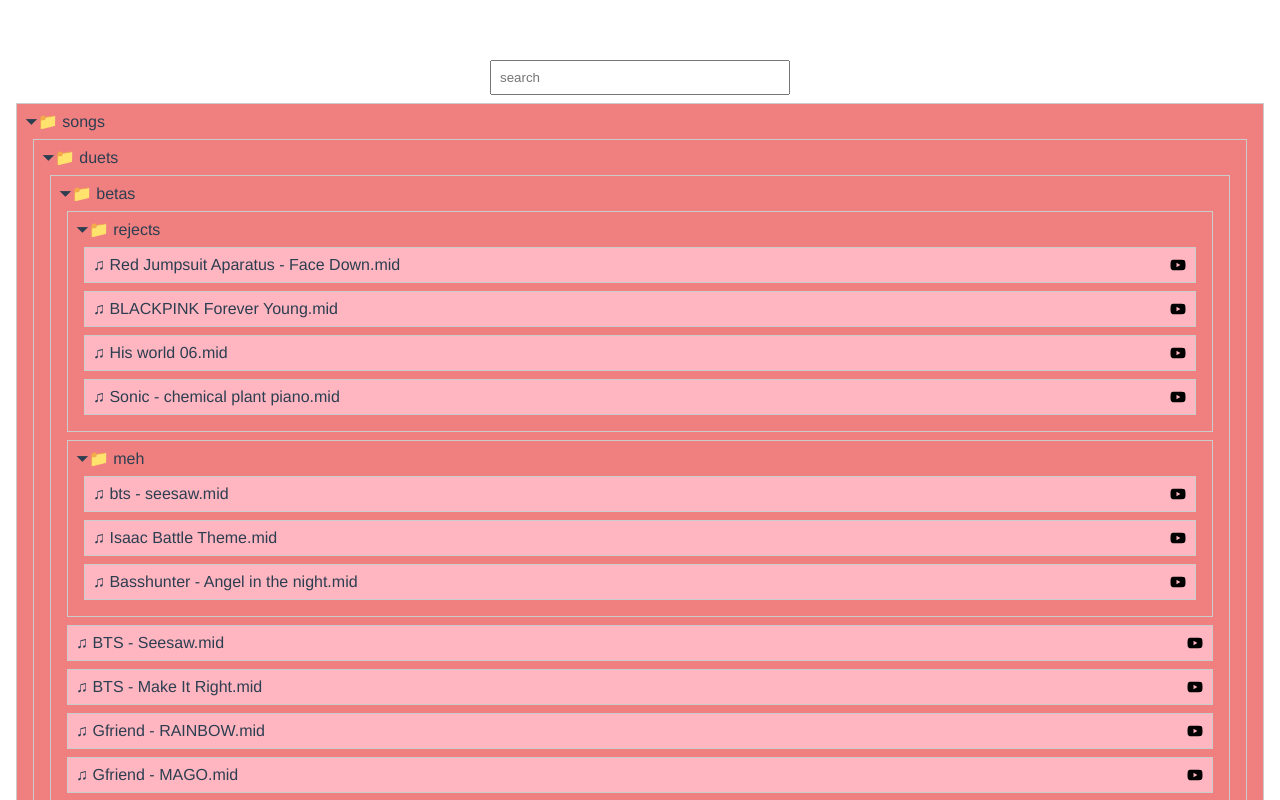
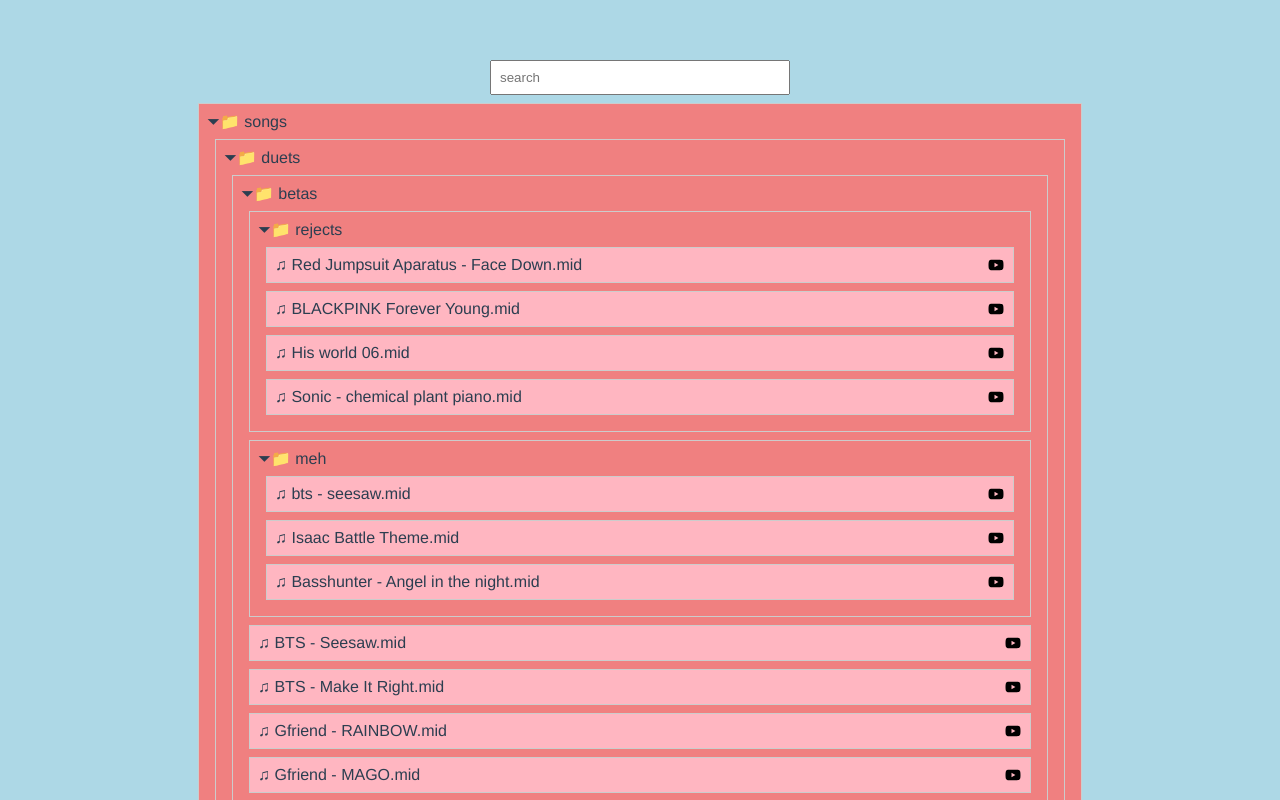
Before and after one commit to pink-papaya/the-papayas, a Vue app: page / in a window 1280 px wide. Shown: the top 800 px of the page. Built offline with nearby package versions, Linux system fonts and the light colour scheme.

Commit message:
feat: Limit file tree width and add a background color

```diff
--- a/src/App.vue
+++ b/src/App.vue
@@ -9,6 +9,11 @@
 </script>
 
 <style>
+body {
+  margin: 0;
+  background: lightblue;
+}
+
 #app {
   font-family: Avenir, Helvetica, Arial, sans-serif;
   -webkit-font-smoothing: antialiased;
--- a/src/components/HelloWorld.vue
+++ b/src/components/HelloWorld.vue
@@ -8,7 +8,7 @@
     class="search-input"
   />
 
-  <FileTree :items="filteredItems" />
+  <FileTree :items="filteredItems" class="file-tree" />
 
   <div>Last update: {{ createdAt }}</div>
 </template>
@@ -60,4 +60,9 @@
   max-width: 300px;
   width: 100%;
 }
+
+.file-tree {
+  max-width: 900px;
+  margin: 0 auto;
+}
 </style>
```
